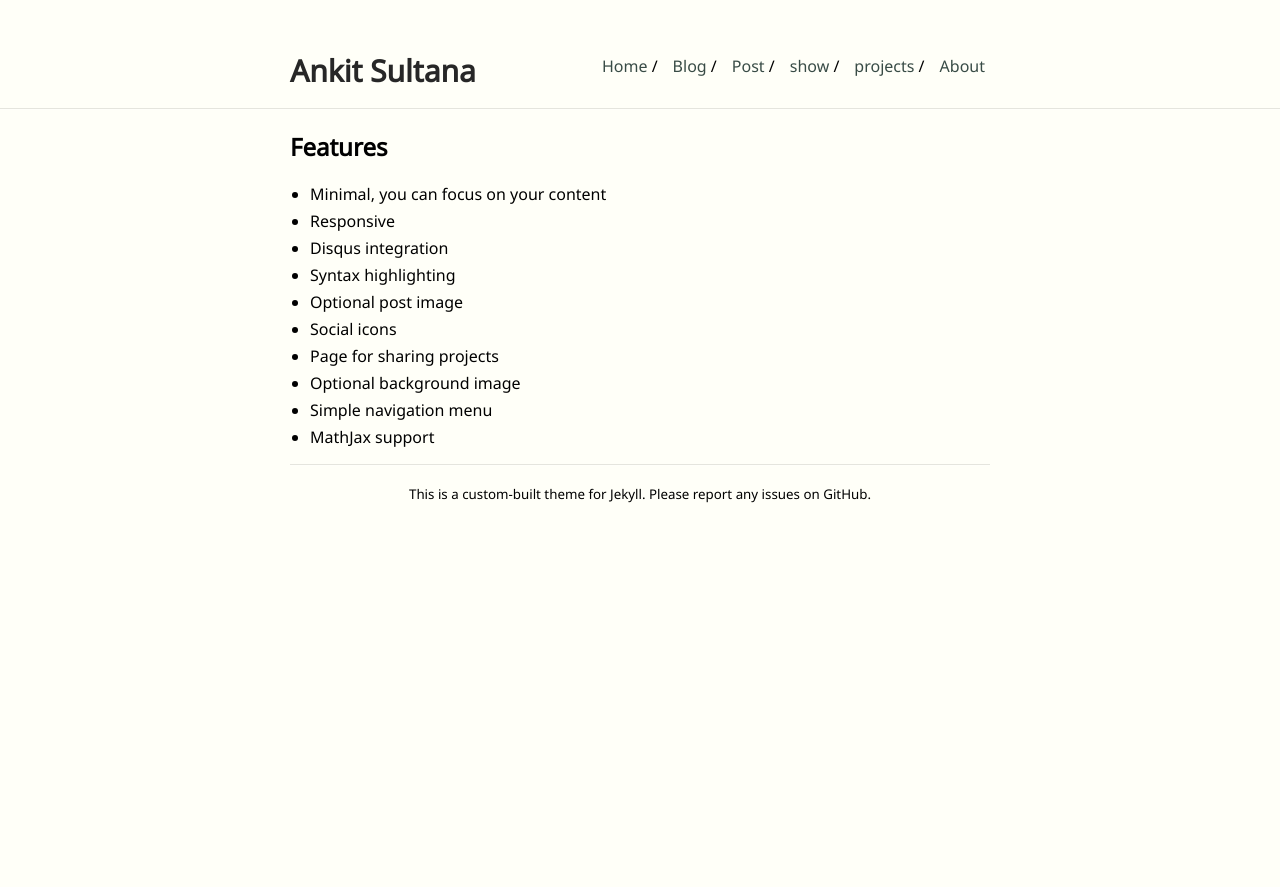
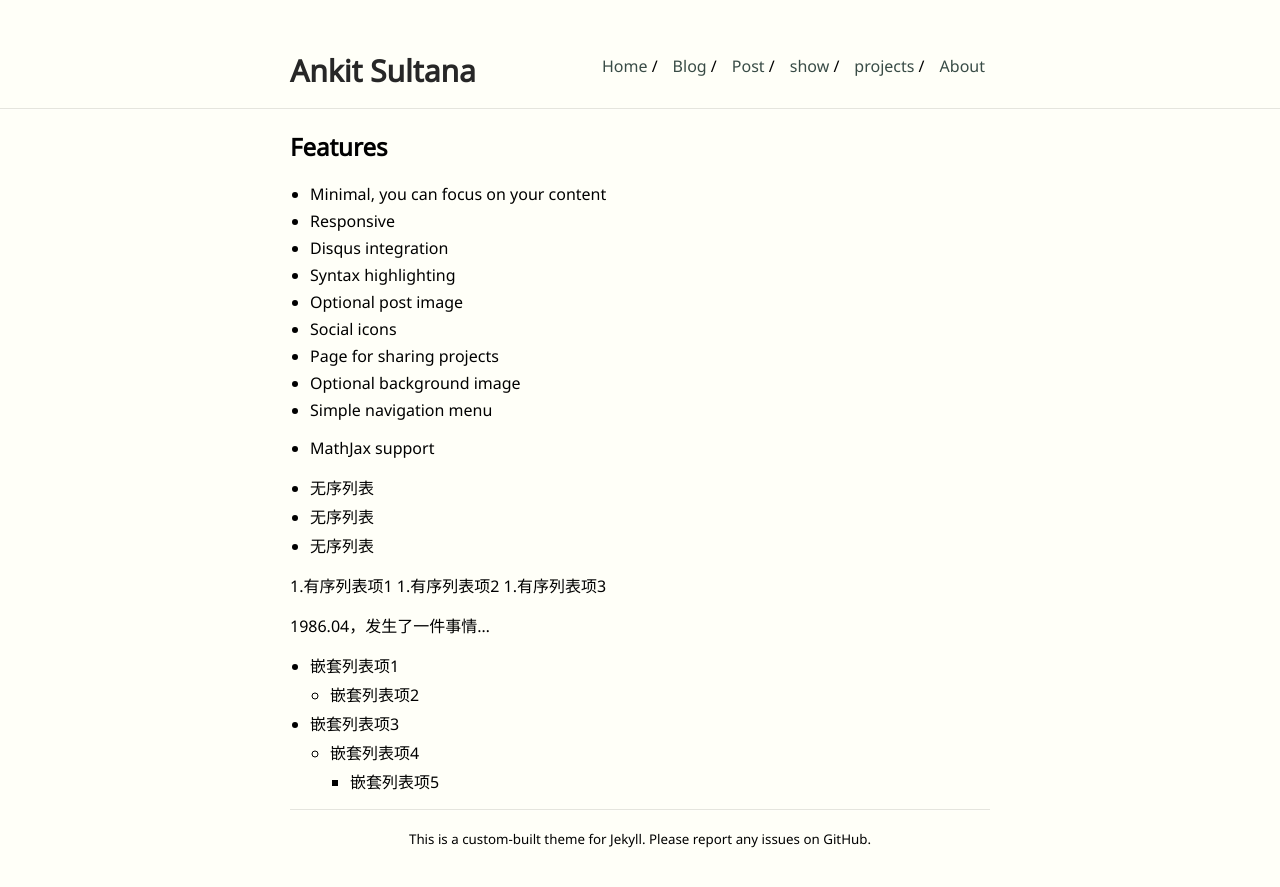
Before and after one commit to YiPianYe/ankitsultana, a Jekyll site: the page built from _posts/projects/2021-05-16-markdown.md, in a window 1280 px wide. Shown: the top 887 px of the page. Built offline with Jekyll 4.4.1, drawn with Linux system fonts in a browser that asks for light colours; our own code applies the rules of GitHub Pages for plain Markdown files.

Commit message:
Update 2021-05-16-markdown.md

```diff
--- a/_posts/projects/2021-05-16-markdown.md
+++ b/_posts/projects/2021-05-16-markdown.md
@@ -13,3 +13,19 @@ title: "Markdown列表"
 * Optional background image
 * Simple navigation menu
 * MathJax support
+
++ 无序列表
++ 无序列表
++ 无序列表
+
+1.有序列表项1
+1.有序列表项2
+1.有序列表项3
+
+1986\.04，发生了一件事情...
+
++ 嵌套列表项1
+    + 嵌套列表项2
++ 嵌套列表项3
+    + 嵌套列表项4
+        + 嵌套列表项5
```
